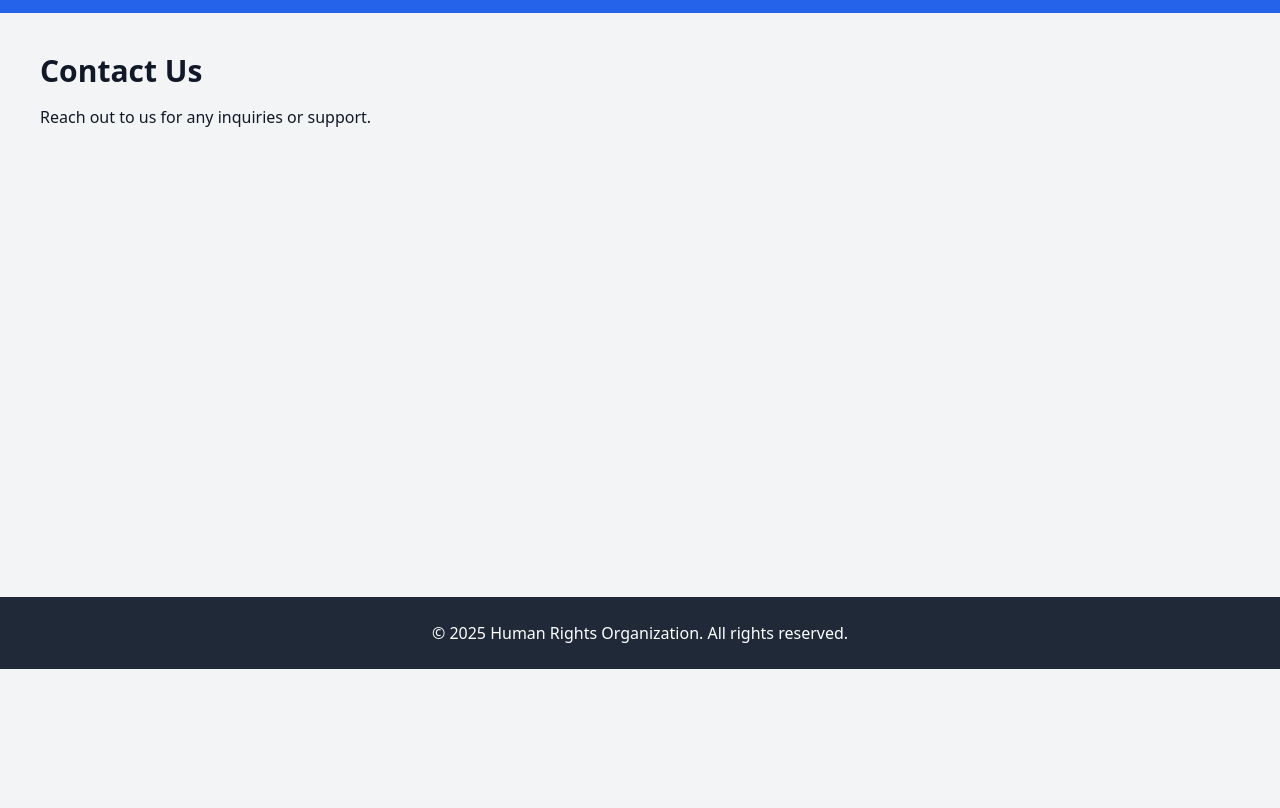
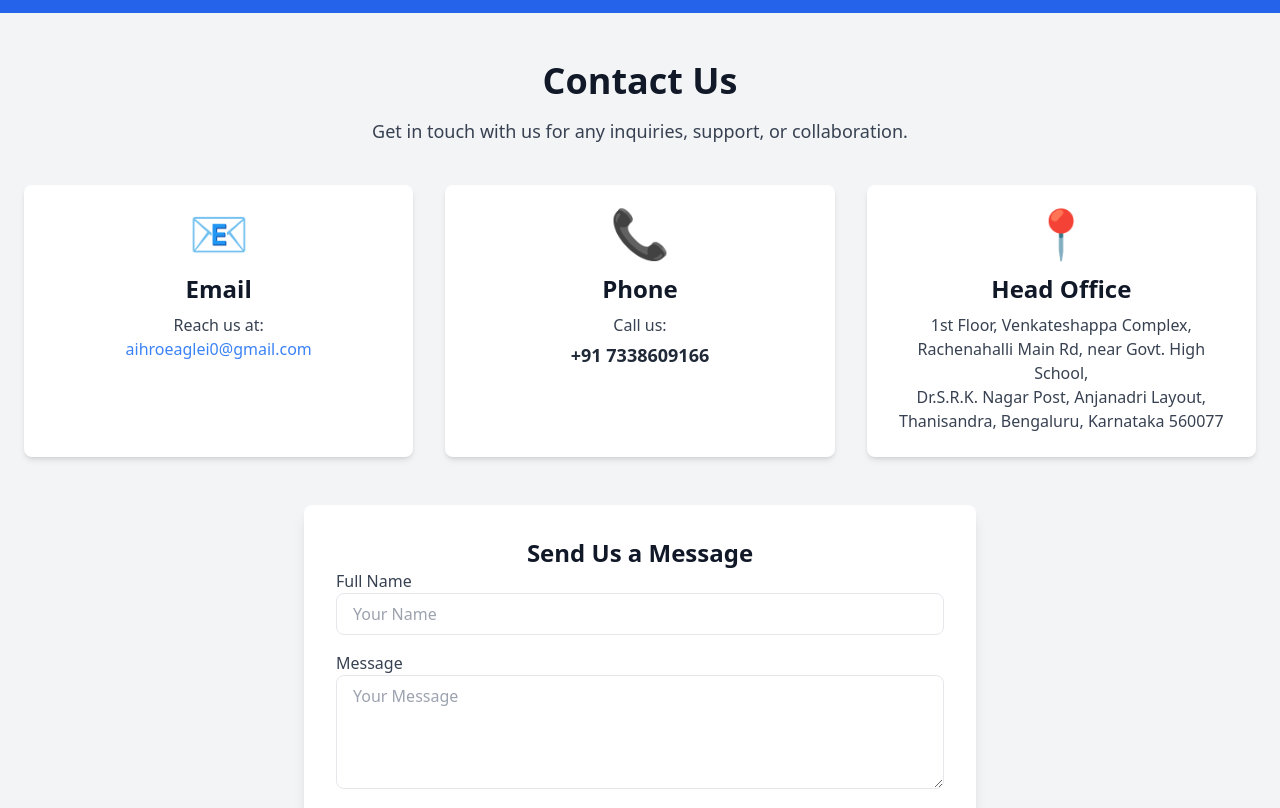
Before and after one commit to Naqhid/human-rights-website, a plain HTML site: page contact.html in a window 1280 px wide. Shown: the part 131-939 px from the top of the page. Before the commit the page ends 800 px from the top, so only its background shows below. Drawn offline with nearby package versions, Linux system fonts and the light colour scheme.

Commit message:
Update contact.html

```diff
--- a/contact.html
+++ b/contact.html
@@ -13,10 +13,68 @@
 
   <!-- Main Content -->
   <div class="flex-grow">
-    <!-- Contact Form -->
-    <section class="container mx-auto p-10">
-      <h1 class="text-3xl font-bold">Contact Us</h1>
-      <p class="mt-4">Reach out to us for any inquiries or support.</p>
+    <!-- Contact Section -->
+    <section class="container mx-auto px-6 py-12">
+      <h1 class="text-4xl font-bold text-center text-gray-900">Contact Us</h1>
+      <p class="mt-4 text-lg text-center text-gray-700">
+        Get in touch with us for any inquiries, support, or collaboration.
+      </p>
+
+      <!-- Contact Cards -->
+      <div class="mt-10 grid grid-cols-1 md:grid-cols-2 lg:grid-cols-3 gap-8">
+
+        <!-- Email Contact -->
+        <div class="bg-white p-6 rounded-lg shadow-md text-center">
+          <div class="text-5xl text-red-500">📧</div>
+          <h3 class="text-2xl font-semibold text-gray-900 mt-4">Email</h3>
+          <p class="mt-2 text-gray-700">Reach us at:</p>
+          <a href="mailto:aihroeaglei0@gmail.com" class="mt-1 text-blue-500 hover:underline">
+            aihroeaglei0@gmail.com
+          </a>
+        </div>
+
+        <!-- Phone Contact -->
+        <div class="bg-white p-6 rounded-lg shadow-md text-center">
+          <div class="text-5xl text-green-500">📞</div>
+          <h3 class="text-2xl font-semibold text-gray-900 mt-4">Phone</h3>
+          <p class="mt-2 text-gray-700">Call us:</p>
+          <p class="mt-1 text-lg font-semibold text-gray-800">+91 7338609166</p>
+        </div>
+
+      <!-- Address -->
+<div class="bg-white p-6 rounded-lg shadow-md text-center">
+  <div class="text-5xl text-purple-500">📍</div>
+  <h3 class="text-2xl font-semibold text-gray-900 mt-4">Head Office</h3>
+  <p class="mt-2 text-gray-700">
+    1st Floor, Venkateshappa Complex,<br>
+    Rachenahalli Main Rd, near Govt. High School,<br>
+    Dr.S.R.K. Nagar Post, Anjanadri Layout,<br>
+    Thanisandra, Bengaluru, Karnataka 560077
+  </p>
+</div>
+
+
+      </div>
+
+      <!-- Contact Form -->
+      <div class="mt-12 bg-white p-8 rounded-lg shadow-lg max-w-2xl mx-auto">
+        <h2 class="text-2xl font-bold text-gray-900 text-center">Send Us a Message</h2>
+        <form action="mailto:contact@humanrights.org" method="GET">
+          <div class="mb-4">
+            <label class="block text-gray-700">Full Name</label>
+            <input type="text" name="subject" class="w-full px-4 py-2 border rounded-lg focus:ring focus:ring-blue-300" placeholder="Your Name" required>
+          </div>
+          <div class="mb-4">
+            <label class="block text-gray-700">Message</label>
+            <textarea name="body" class="w-full px-4 py-2 border rounded-lg focus:ring focus:ring-blue-300" rows="4" placeholder="Your Message" required></textarea>
+          </div>
+          <button type="submit" class="w-full bg-blue-600 text-white py-2 rounded-lg hover:bg-blue-700 transition">
+            Send Message
+          </button>
+        </form>
+
+      </div>
+
     </section>
   </div>
 
```
